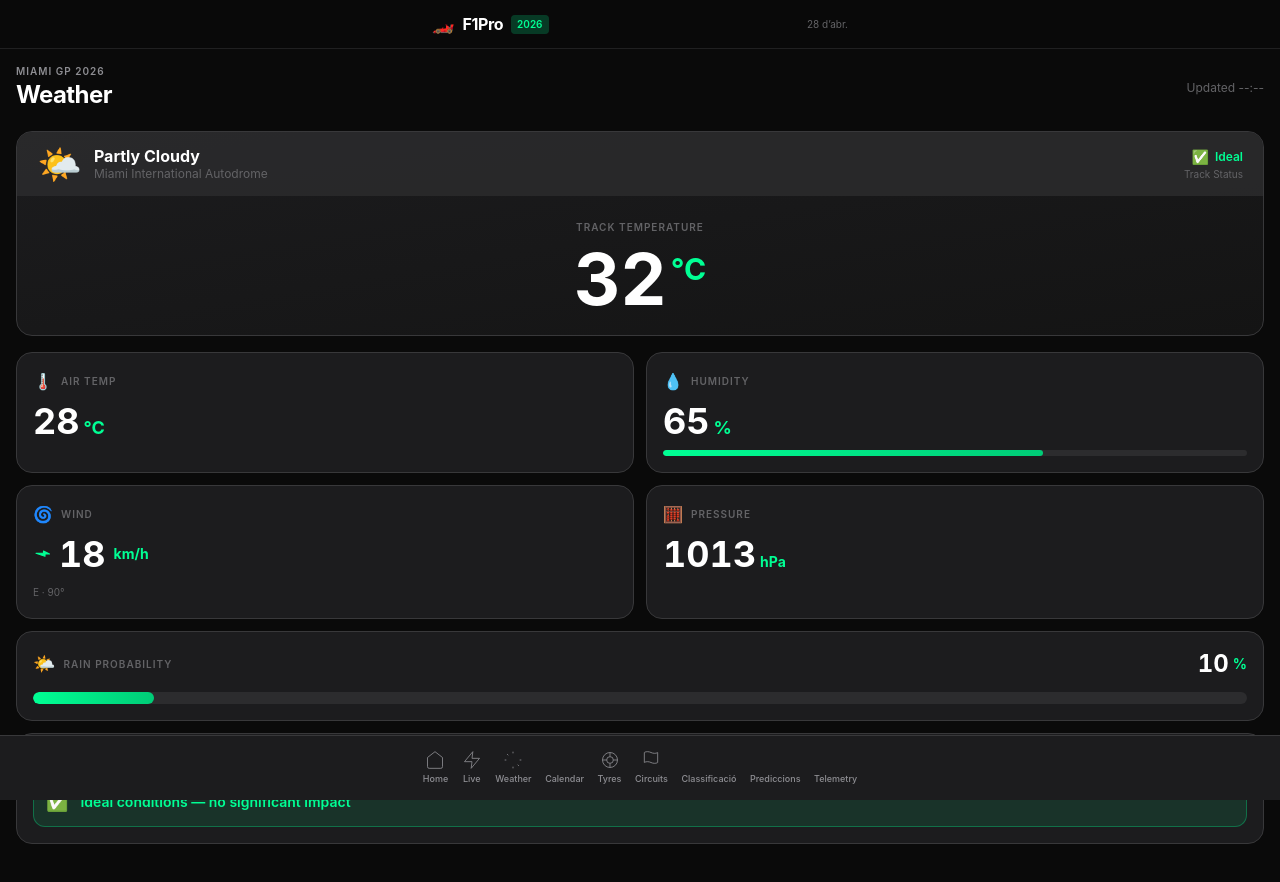
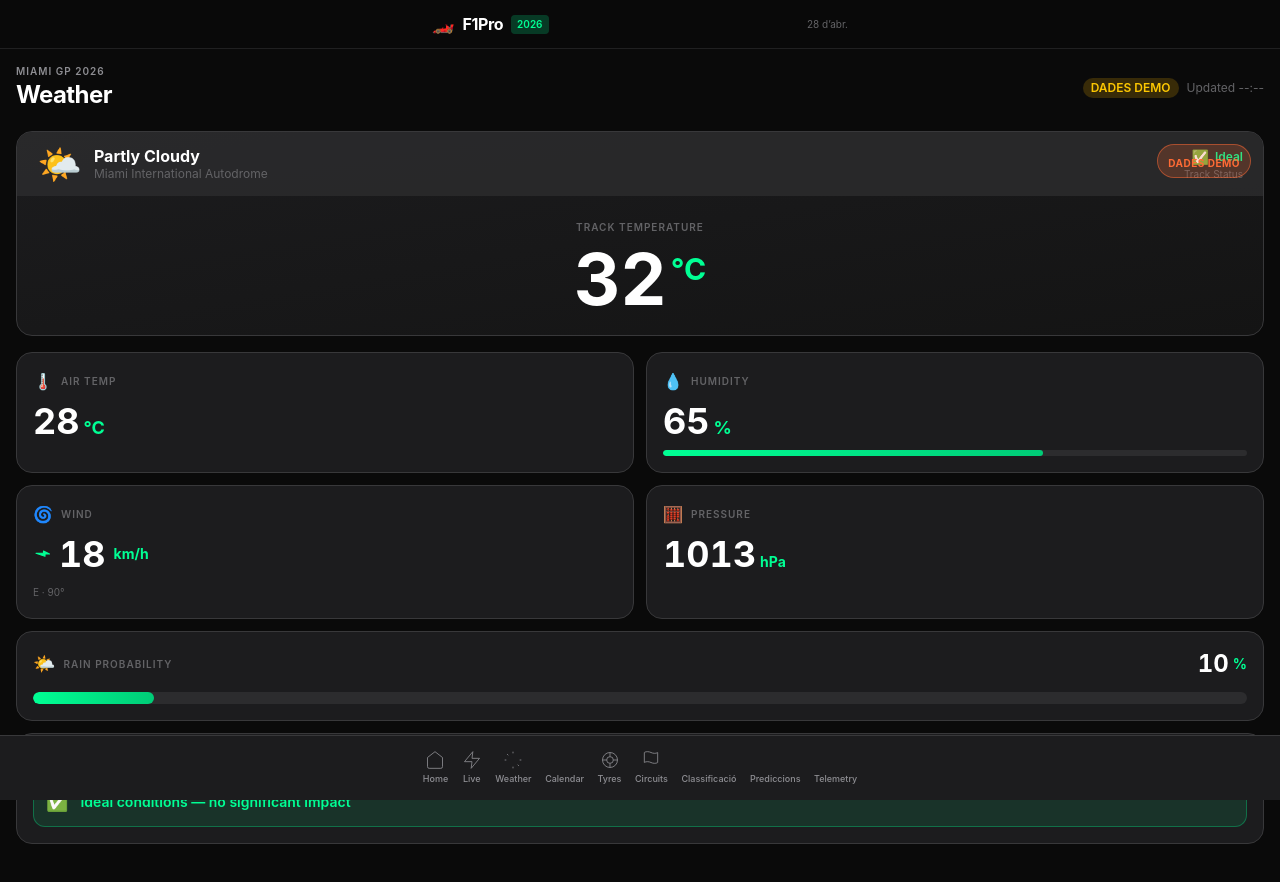
Before and after one commit to joanvalls1998-ui/f1pro, a Next.js app: page /weather in a window 1280 px wide. Shown: the top 882 px of the page. Built offline with nearby package versions, Linux system fonts and the light colour scheme; no server answers.

Commit message:
fix: all critical bugs from QA report

```diff
--- a/app/weather/page.tsx
+++ b/app/weather/page.tsx
@@ -94,13 +94,16 @@ export default function WeatherPage() {
             });
             setLastUpdated(new Date().toLocaleTimeString("es-ES", { hour: "2-digit", minute: "2-digit" }));
             setLoading(false);
+            setIsDemo(false);
             return;
           }
         }
         setWeather(FALLBACK);
+        setIsDemo(true);
         setLastUpdated("--:--");
       } catch {
         setWeather(FALLBACK);
+        setIsDemo(true);
         setLastUpdated("--:--");
       } finally {
         setLoading(false);
@@ -124,6 +127,11 @@ export default function WeatherPage() {
           <h1 className="text-2xl font-bold tracking-tight">Weather</h1>
         </div>
         <div className="flex items-center gap-2">
+          {isDemo && (
+            <span className="text-xs bg-yellow-500/20 text-yellow-400 px-2 py-0.5 rounded-full font-semibold">
+              DADES DEMO
+            </span>
+          )}
           {loading ? (
             <div className="w-4 h-4 rounded-full border-2 border-[#00ff94] border-t-transparent animate-spin" />
           ) : (
```
